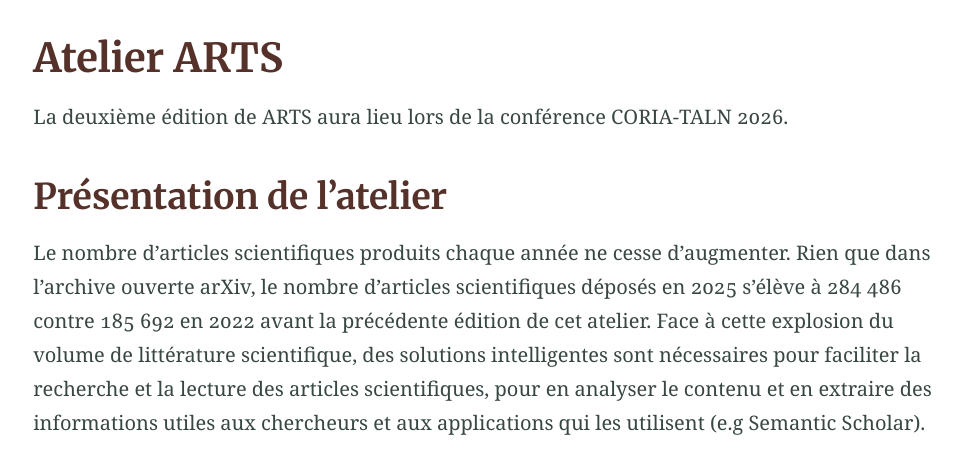
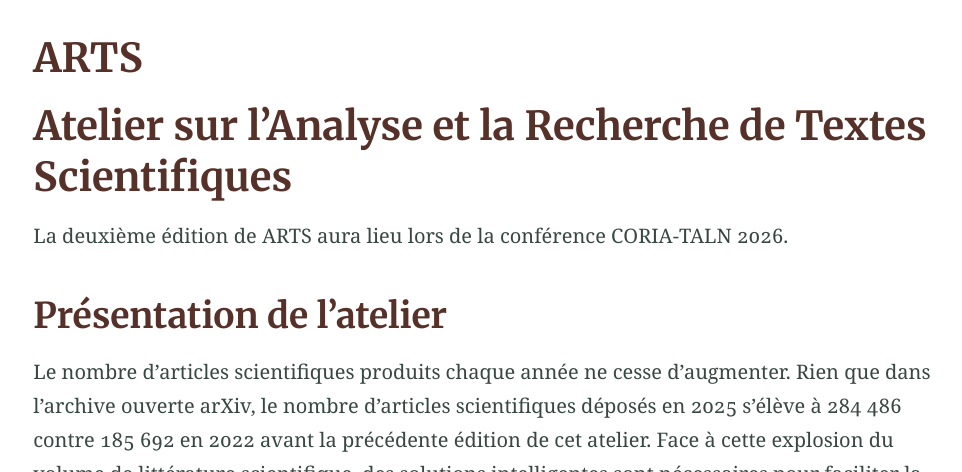
Before and after one commit to arts-workshop/arts-workshop.github.io, a Jekyll site: the page built from index.md, in a window 1280 px wide and 900 px high, cut to the strip 428-900 px from the top of the window. Shown: the whole strip, without its empty margins (146-1108 px from the left). Built offline with Jekyll 4.4.1, drawn with Linux system fonts in a browser that asks for light colours.

Commit message:
remove title from picture

```diff
--- a/index.md
+++ b/index.md
@@ -1,10 +1,10 @@
 ---
-title: Atelier ARTS
-feature_text: |
-  ## Atelier sur l'Analyse et la Recherche de Textes Scientifiques
+title: ARTS
 feature_image: "https://cdn.pixabay.com/photo/2022/05/20/21/19/city-7210267_1280.jpg"
 excerpt: ""
 ---
+
+# Atelier sur l'Analyse et la Recherche de Textes Scientifiques
 
 La deuxième édition de ARTS aura lieu lors de la conférence CORIA-TALN 2026.
 
```
